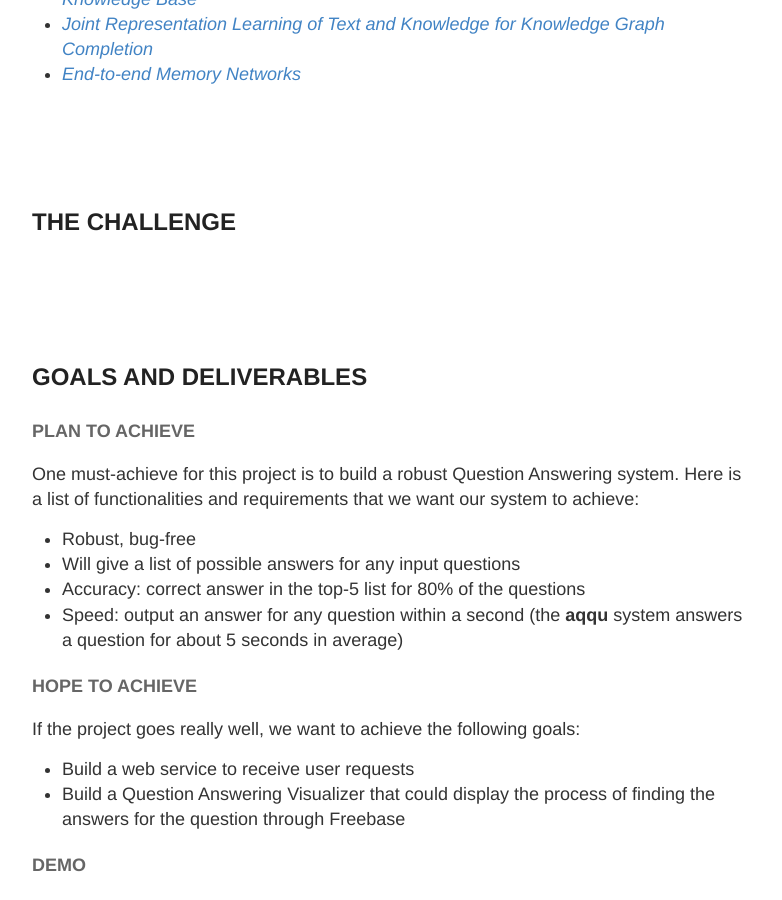
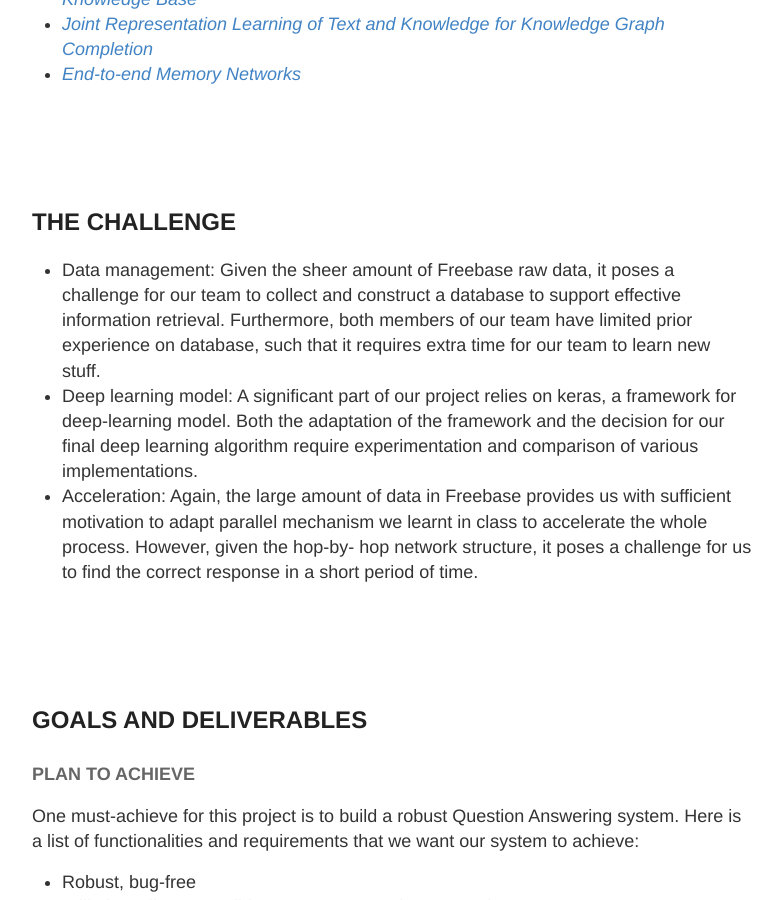
Before and after one commit to xiaozhuyfk/parallel, a Jekyll site: the page built from docs/_posts/2017-4-8-Project-Proposal.md, in a window 1280 px wide and 900 px high, scrolled down 2381 px. Shown: the whole window, without its empty margins (248-1030 px from the left). Built offline with Jekyll 4.4.1, drawn with Linux system fonts in a browser that asks for light colours.

Commit message:
Update 2017-4-8-Project-Proposal.md

```diff
--- a/docs/_posts/2017-4-8-Project-Proposal.md
+++ b/docs/_posts/2017-4-8-Project-Proposal.md
@@ -62,6 +62,9 @@ Papers as references:
 <br><br><br>
 
 ## THE CHALLENGE
+* Data management: Given the sheer amount of Freebase raw data, it poses a challenge for our team to collect and construct a database to support effective information retrieval. Furthermore, both members of our team have limited prior experience on database, such that it requires extra time for our team to learn new stuff.
+* Deep learning model: A significant part of our project relies on keras, a framework for deep-learning model. Both the adaptation of the framework and the decision for our final deep learning algorithm require experimentation and comparison of various implementations.
+* Acceleration: Again, the large amount of data in Freebase provides us with sufficient motivation to adapt parallel mechanism we learnt in class to accelerate the whole process. However, given the hop-by- hop network structure, it poses a challenge for us to find the correct response in a short period of time.
 
 <br><br><br>
 
```
